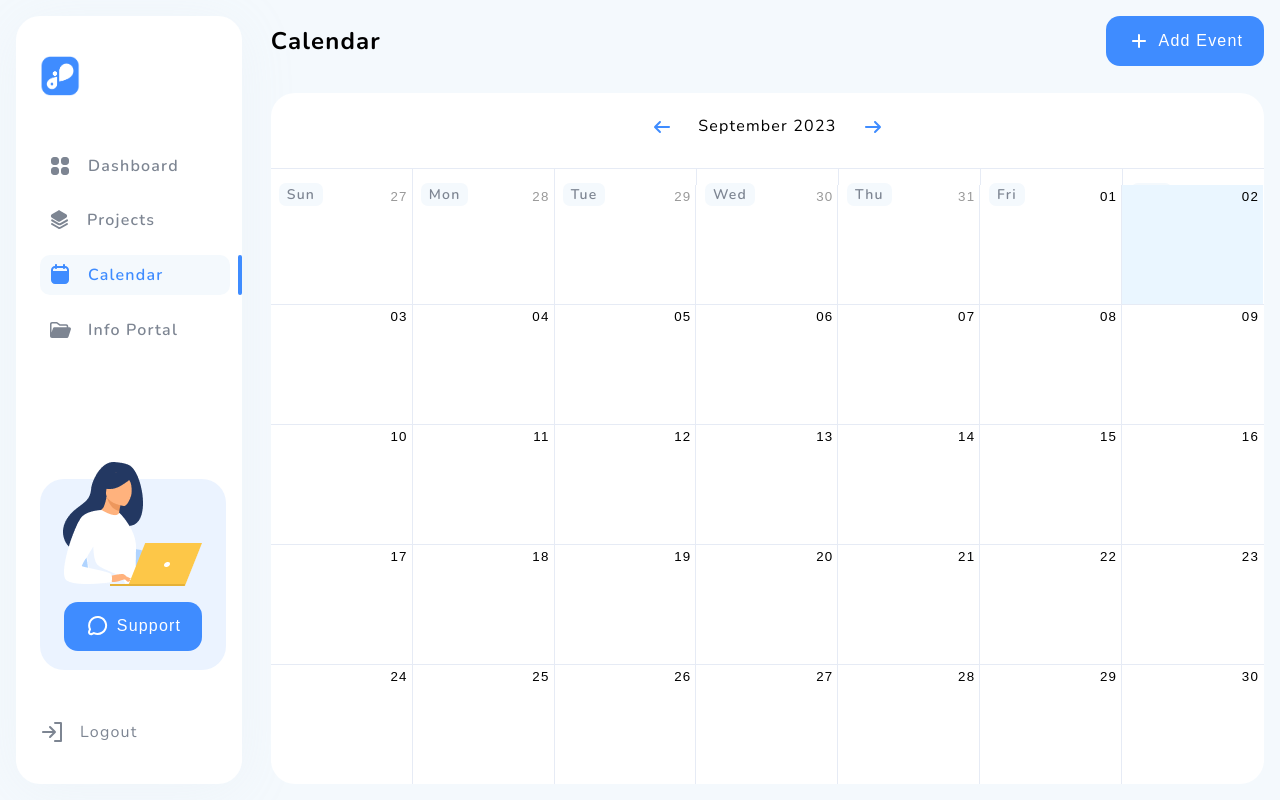
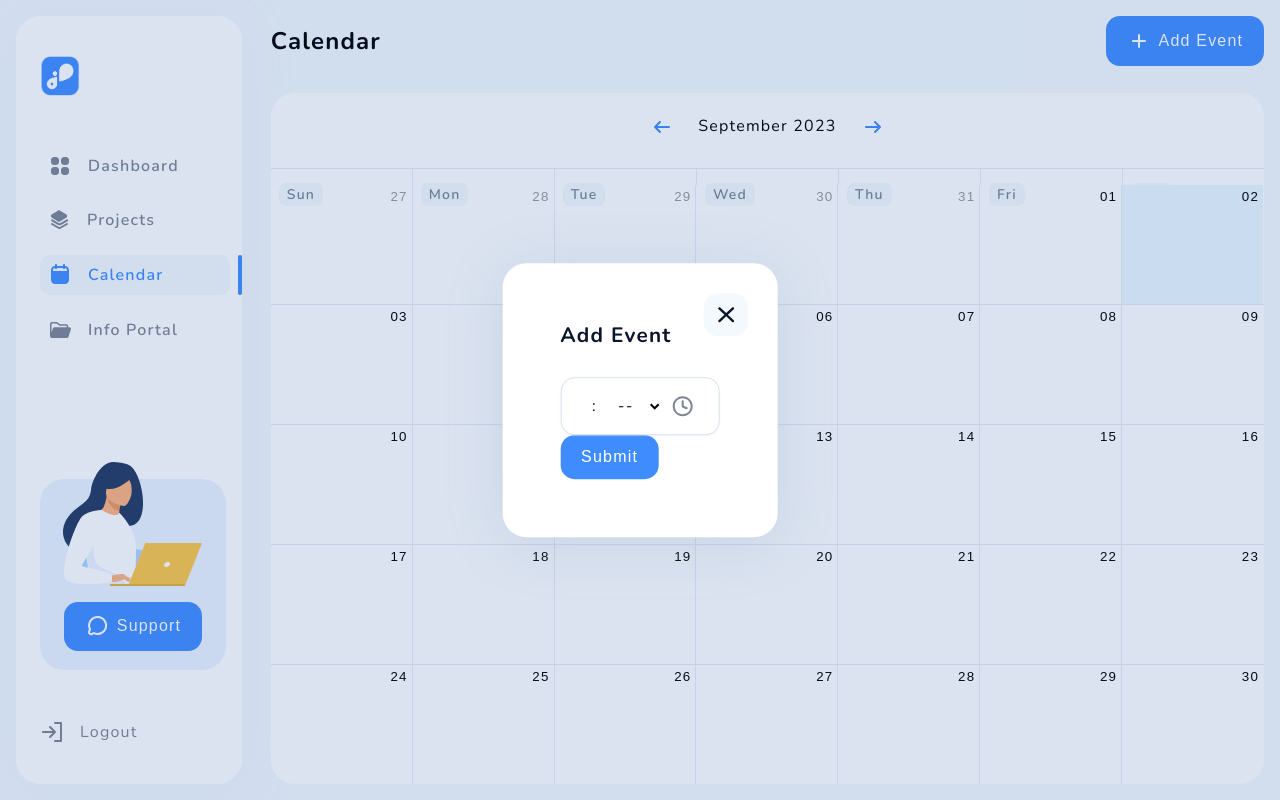
Before and after one commit to Ezekwu/Sure-scores, a Next.js app: page /calendar in a window 1280 px wide. Both pictures are taken after a click on the button "Add Event". Built offline with nearby package versions, Linux system fonts and the light colour scheme.

Commit message:
chore(): implemented reusable modal component

```diff
--- a/app/(home)/calendar/calendar.css
+++ b/app/(home)/calendar/calendar.css
@@ -53,4 +53,9 @@ header {
 }
 
 .rbc-month-row+.rbc-month-row {
-  border-color: #E6EBF5 !important;}
+  border-color: #E6EBF5 !important;
+}
+
+.rbc-row-content {
+  z-index: 0;
+}
--- a/app/(home)/calendar/page.tsx
+++ b/app/(home)/calendar/page.tsx
@@ -1,17 +1,52 @@
+"use client"
+
+import { useState } from "react"
 import BigCalendar from "@/components/layout/Calendar/BigCalendar"
 import UiButton from "@/components/ui/Button/UiButton"
 import UiTimeInput from "@/components/ui/TimeInput/UiTimeInput"
+import UiModal from "@/components/ui/Modal/UiModal"
+import UiInput from "@/components/ui/Input/UiInput"
+import UiForm from "@/components/ui/Form/UiForm"
+import eventSchema from '../../../utils/validations/eventSchema'
 import './calendar.css'
 import PlusSvg from "@/public/assets/icons/PlusSvg"
 import styles from './calendar.module.scss'
 export default function page() {
+  const [modalVisibility, setModalVisibility] = useState(false);
+
+  function openModal () {
+    return setModalVisibility(true)
+  }
+
+  function clodeModal () {
+    return setModalVisibility(false)
+  }
+
+  function onSubmit (data: any) {
+    console.log(data);
+  }
+
   return (
-    <div style={{
+    <div className={styles.main}>
+      <UiModal isOpen={modalVisibility} closeModal={clodeModal} title="Add Event" >
+         <div>
+            <UiForm onSubmit={onSubmit} schema={eventSchema}>
+              {({errors, register, control})=>(
+                <div>
+                  <UiTimeInput control={control} name="time"/>
+                  <UiButton>
+                    submit
+                </UiButton>
+                </div>
 
-    }} className={styles.main}>
+              )}
+
+            </UiForm>
+         </div>
+      </UiModal>
       <header>
         <h2>Calendar</h2>
-        <UiButton>
+        <UiButton onClick={openModal}>
           <PlusSvg />
           Add Event
         </UiButton>
--- a/app/auth/login/page.tsx
+++ b/app/auth/login/page.tsx
@@ -48,6 +48,7 @@ export default function page() {
           fontSize: '1.3rem',
           marginBottom: '2rem',
         }}>Sign In to Woorkroom</h2>
+
         <UiForm onSubmit={onSubmit} schema={loginSchema}>
           {({errors, register})=>(
             <div className={styles.form__wrapper}>
--- a/components/ui/Form/UiForm.tsx
+++ b/components/ui/Form/UiForm.tsx
@@ -1,6 +1,6 @@
 "use client" ;
 
-import { useForm, SubmitHandler, FieldErrors , UseFormRegister} from 'react-hook-form'
+import { useForm, SubmitHandler, FieldErrors , UseFormRegister, Controller} from 'react-hook-form'
 import { yupResolver} from '@hookform/resolvers/yup'
 
 interface Props {
@@ -10,13 +10,13 @@ interface Props {
 ) => React.ReactNode
 }
 export default function UiForm({ onSubmit, children, schema } : Props) {
-  const   {  handleSubmit, register, formState:{errors} } = useForm({
+  const   {  handleSubmit, register, formState:{errors}, control} = useForm({
     resolver: yupResolver(schema)
   });
 
   return (
       <form onSubmit={handleSubmit(onSubmit)}>
-        {children({errors, register})}
+        {children({errors, register, control})}
       </form>
   )
 }
--- a/components/ui/Input/input.module.scss
+++ b/components/ui/Input/input.module.scss
@@ -19,6 +19,7 @@
       outline: none;
       transition: all .18s ease-in;
       color: $color-grey-30;
+      box-shadow: 0px 1px 2px 0px rgba(184, 200, 224, 0.22);
 
       &::placeholder {
         color: $color-grey-30;
--- a/components/ui/Modal/UiModal.tsx
+++ b/components/ui/Modal/UiModal.tsx
@@ -1,5 +1,30 @@
-export default  function UiModal () {
+import React from 'react';
+import styles from './modal.module.scss'
+import CloseSvg from '@/public/assets/icons/CloseSvg';
+
+interface Props {
+  isOpen: boolean;
+  closeModal: () => void;
+  title: string;
+  children: React.ReactNode;
+}
+
+export default  function UiModal ({ isOpen, title, closeModal, children} : Props) {
+  if (!isOpen) {
+    return null
+  }
   return (
-    <div>This is a modal</div>
+    <div className={styles.modal}>
+      <div className={styles.overlay} onClick={closeModal}></div>
+        <div className={styles.main}>
+          <header>
+            <h2>{title}</h2>
+            <button onClick={closeModal}><CloseSvg /></button>
+          </header>
+          <section>
+            {children}
+          </section>
+        </div>
+    </div>
   )
 }
--- /dev/null
+++ b/components/ui/Modal/modal.module.scss
@@ -0,0 +1,63 @@
+@import '/styles/variables';
+
+.modal{
+  position: fixed;
+  top: 0;
+  left: 0;
+  width: 100%;
+  height: 100%;
+  z-index: 4;
+
+  .overlay {
+    position: fixed;
+    top: 0;
+    left: 0;
+    width: 100%;
+    height: 100%;
+    background: rgba(33, 85, 163, 0.16);
+    z-index: 5;
+  }
+
+  .main{
+    position: fixed;
+    top: 50%;
+    left: 50%;
+    transform: translate(-50%, -50%);
+
+    z-index: 6;
+    background-color: #fff;
+    padding: 3.6rem;
+    box-shadow: 0px 6px 58px 0px rgba(121, 145, 173, 0.20);
+    border-radius: 24px;
+
+    header{
+      display: flex;
+      align-items: center;
+      justify-content: space-between;
+      margin-bottom: 1.8rem;
+
+
+      h2 {
+        color: $color-grey-40;
+        font-size: 1.3rem;
+      }
+
+
+      button {
+        position: absolute;
+        top: 30px;
+        right: 30px;
+        display: flex;
+        align-items: center;
+        justify-content: center;
+        background-color: $color-primary-10;
+        padding: 0.6rem;
+        border-radius: 14px;
+        border: none;
+        outline: none;
+        cursor: pointer;
+      }
+    }
+  }
+
+}
--- a/components/ui/TimeInput/UiTimeInput.tsx
+++ b/components/ui/TimeInput/UiTimeInput.tsx
@@ -4,14 +4,21 @@ import TimePicker from 'react-time-picker';
 import './Timeinput.css'
 import 'react-time-picker/dist/TimePicker.css';
 import 'react-clock/dist/Clock.css';
+import { Controller, FieldValues, Control } from 'react-hook-form';
 import ClockSvg from '@/public/assets/icons/ClockSvg';
 
-export default function UiTimeInput() {
-  const [value, onChange] = useState<string | null>('');
+interface Props {
+  control: Control<FieldValues>
+  name: string
+}
+
+export default function UiTimeInput({ control, name }: Props) {
 
   return (
     <div>
-      <TimePicker onChange={onChange} value={value} clearIcon={null}  hourPlaceholder=''  minutePlaceholder='' clockIcon={<ClockSvg />}  isOpen={false}/>
+      <Controller name={name} control={control} render={({field}) => (
+        <TimePicker onChange={field.onChange} value={field.value} clearIcon={null}  hourPlaceholder=''  minutePlaceholder='' clockIcon={<ClockSvg />}  isOpen={false}/>
+      )}/>
     </div>
   );
 }
--- /dev/null
+++ b/public/assets/icons/CloseSvg.tsx
@@ -0,0 +1,7 @@
+export default function CloseSvg () {
+  return (
+    <svg xmlns="http://www.w3.org/2000/svg" width="24" height="24" viewBox="0 0 24 24" fill="none">
+      <path fill-rule="evenodd" clip-rule="evenodd" d="M20.1064 18.696C20.5835 18.2445 20.5826 17.4848 20.1046 17.0343L14.232 11.5002L20.1046 5.96621C20.5826 5.51573 20.5835 4.75595 20.1064 4.30443L20.041 4.24251C19.601 3.82607 18.9125 3.82532 18.4716 4.2408L12.5 9.8681L6.52845 4.2408C6.08755 3.82532 5.39905 3.82607 4.95906 4.24251L4.89363 4.30444C4.41658 4.75595 4.4174 5.51573 4.89544 5.96621L10.768 11.5002L4.89544 17.0343C4.4174 17.4848 4.41658 18.2445 4.89364 18.696L4.95906 18.758C5.39905 19.1744 6.08756 19.1752 6.52845 18.7597L12.5 13.1324L18.4716 18.7597C18.9125 19.1752 19.601 19.1744 20.041 18.758L20.1064 18.696Z" fill="#0A1629"/>
+    </svg>
+  )
+}
--- /dev/null
+++ b/utils/validations/eventSchema.ts
@@ -0,0 +1,5 @@
+import * as yup from 'yup';
+
+export default yup.object({
+  time: yup.string().required('This field is required')
+})
```
